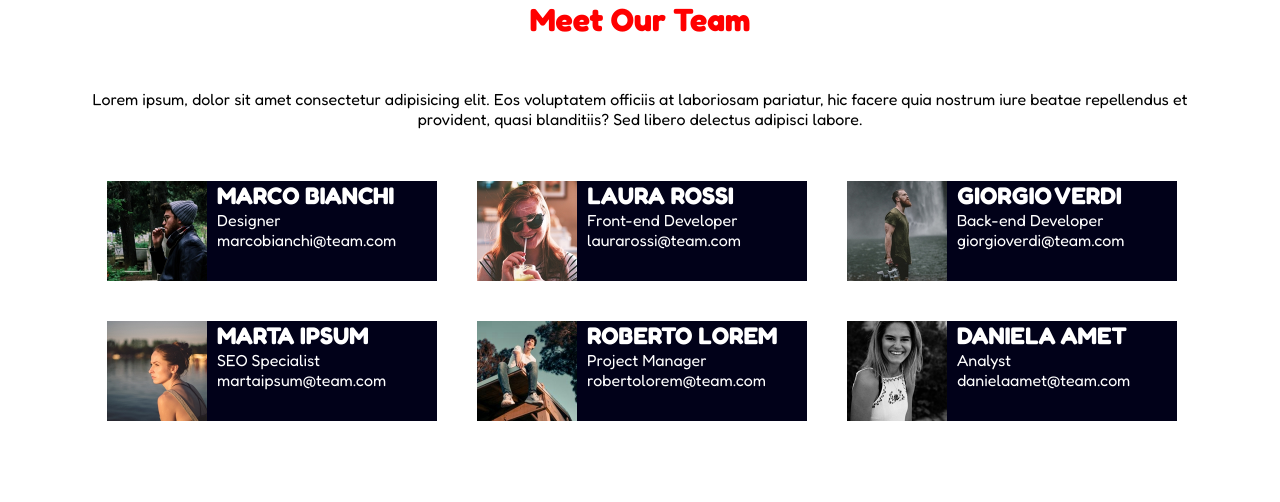
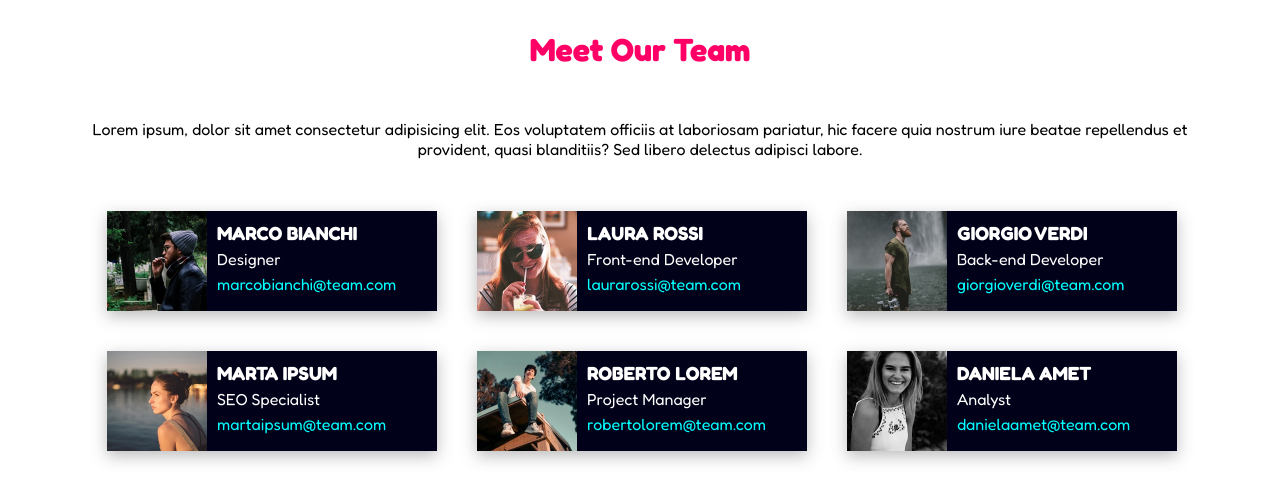
Before and after one commit to GiacomoBozzolino/html-css-float-cards, a plain HTML site: page index.html in a window 1280 px wide. Drawn offline with Linux system fonts and the light colour scheme.

Commit message:
[FEAT] fine lavoro classi css testo cards

```diff
--- a/css/style.css
+++ b/css/style.css
@@ -15,7 +15,8 @@ body{
 
 h1{
     text-align: center;
-    color: red;
+    color: rgb(255, 0, 102);
+    margin-top: 30px;
 }
 
 p{
@@ -40,6 +41,8 @@ p{
     background-color: rgb(1, 1, 25);
     margin: 10px;
     height: 100px;
+    box-shadow:  0px 5px 15px rgba(64, 64, 64, 0.35);
+
 
 }
 .column{
@@ -52,7 +55,22 @@ p{
     float: left;
     height: 100px;
     margin-right: 10px;
+
 }
+
 /* FINE CLASSI RIGHE/COLONNE */
 
-/* CLASSI FORMATTAZIONE TESTO */
+/* CLASSI FORMATTAZIONE TESTO CARDS*/
+h2{
+    font-size:19px;
+    padding-top: 10px;
+    padding-bottom: 5px;
+}
+
+.content div{
+    padding-bottom: 5px;
+}
+
+.mail-contact{
+    color: aqua;
+}
--- a/index.html
+++ b/index.html
@@ -26,7 +26,7 @@
                             <img src="./img/male1.png" alt="">
                             <H2>MARCO BIANCHI</H2>
                             <div> Designer</div>
-                            <div>marcobianchi@team.com</div>
+                            <div class="mail-contact">marcobianchi@team.com</div>
                         </div>
                     </div>
                     <!-- FINE PRIMA COLONNA -->
@@ -36,7 +36,7 @@
                             <img src="./img/female1.png" alt="">
                             <H2>LAURA ROSSI</H2>
                             <div> Front-end Developer</div>
-                            <div>laurarossi@team.com</div>
+                            <div class="mail-contact">laurarossi@team.com</div>
                         </div>
                     </div>
                     <!-- FINE SECONDA COLONNA -->
@@ -46,7 +46,7 @@
                             <img src="./img/male2.png" alt="">
                             <H2>GIORGIO VERDI</H2>
                             <div> Back-end Developer</div>
-                            <div>giorgioverdi@team.com</div>
+                            <div class="mail-contact">giorgioverdi@team.com</div>
                         </div>
                     </div>
                     <!-- FINE TERZA COLONNA -->
@@ -56,7 +56,7 @@
                             <img src="./img/female2.png" alt="">
                             <H2>MARTA IPSUM</H2>
                             <div> SEO Specialist</div>
-                            <div>martaipsum@team.com</div>
+                            <div class="mail-contact">martaipsum@team.com</div>
                         </div>
                     </div>
                     <!-- FINE QUARTA COLONNA -->
@@ -66,7 +66,7 @@
                             <img src="./img/male3.png" alt="">
                             <H2>ROBERTO LOREM</H2>
                             <div> Project Manager</div>
-                            <div>robertolorem@team.com</div>
+                            <div class="mail-contact">robertolorem@team.com</div>
                         </div>
                     </div>
                     <!-- FINE QUINTA COLONNA -->
@@ -76,7 +76,7 @@
                                 <img src="./img/female3.png" alt="">
                                 <H2>DANIELA AMET</H2>
                             <div>Analyst</div>
-                            <div>danielaamet@team.com</div>
+                            <div class="mail-contact">danielaamet@team.com</div>
                             </div>
                         </div>
                     <!-- FINE SESTA COLONNA -->
```
